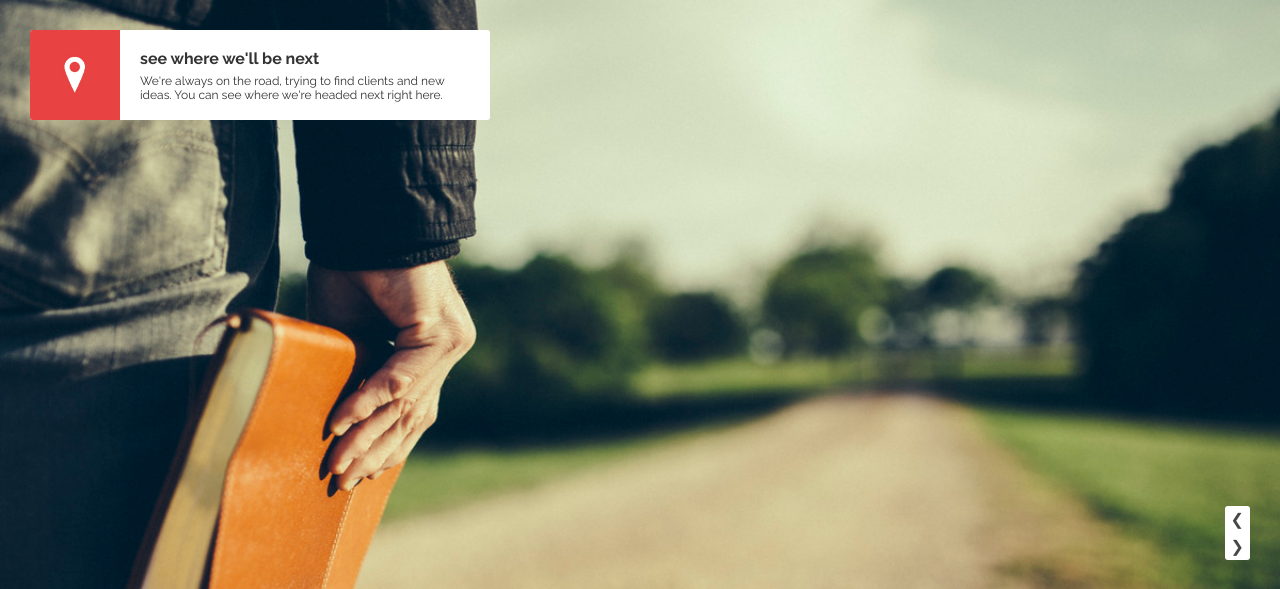
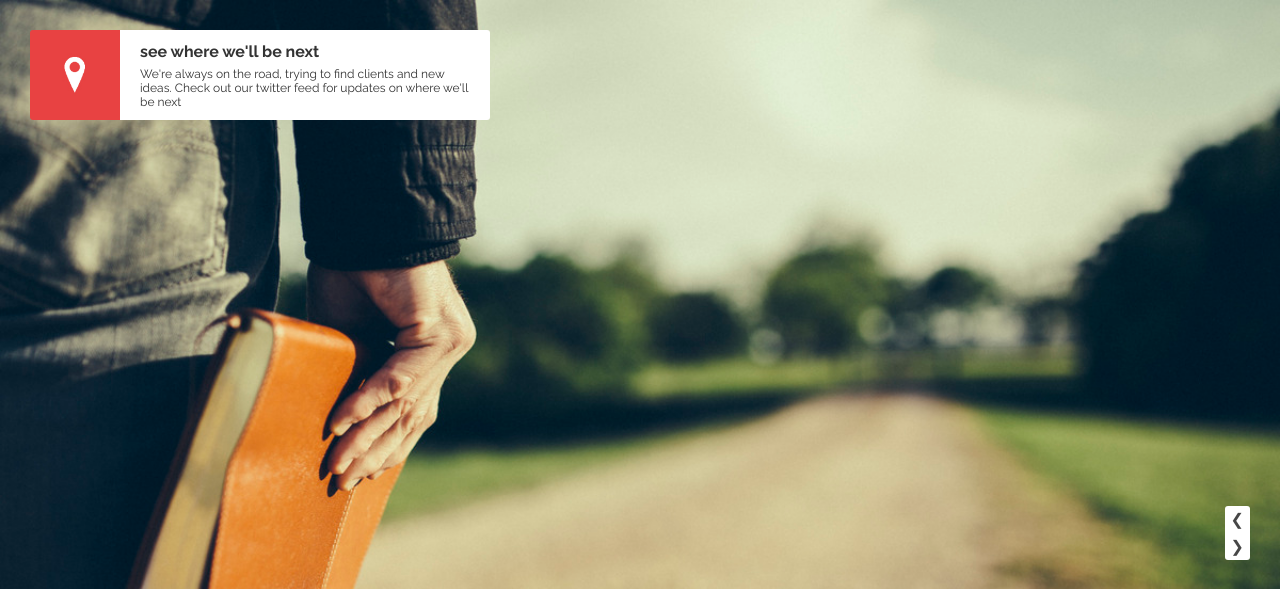
Before and after one commit to HunterLarco/Larco-Labs, a Python web app: template templates/landing.html in a window 1280 px wide. Shown: the part 104-693 px from the top of the page. Run offline with Jinja, Linux system fonts and the light colour scheme; the template is opened without the code that fills it, so the values that code supplies are empty.

Commit message:
Minor Fixes

```diff
--- a/resources/css/header.css
+++ b/resources/css/header.css
@@ -4,6 +4,8 @@
 	position:relative;
 
 	cursor:default;
+
+	background:rgb(255,255,255);
 }
 
 .header .logo{
--- a/templates/landing.html
+++ b/templates/landing.html
@@ -72,8 +72,6 @@
 	font-family:raleway;
 	text-align:left;
 
-	cursor:pointer;
-
 	margin:30px;
 	height:90px;
 
@@ -92,6 +90,9 @@
 	-webkit-transition:top 1200ms cubic-bezier(0.88, 0, 0.3, 1);
 }
 
+.preview a{
+	cursor:pointer;
+}
 .preview .tag{
 	display:block;
 
@@ -339,12 +340,12 @@
 
 	<div class='tags'>
 		<div class='scroller'>
-			<a class='tag' href='/location'>
+			<a class='tag' href='//twitter.com/larcolabs' target='blank'>
 				<img src='/images/location.jpg'>
 				<div class='content total-center'>
 					<div>
 						<h1>see where we'll be next</h1>
-						<h2>We're always on the road, trying to find clients and new ideas. You can see where we're headed next right here.</h2>
+						<h2>We're always on the road, trying to find clients and new ideas. Check out our twitter feed for updates on where we'll be next</h2>
 					</div>
 				</div>
 			</a>
```
Also changed, not shown: images/favicon.ico (added), images/location.png (added).
